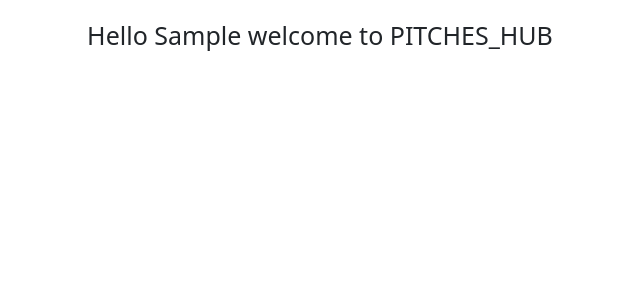
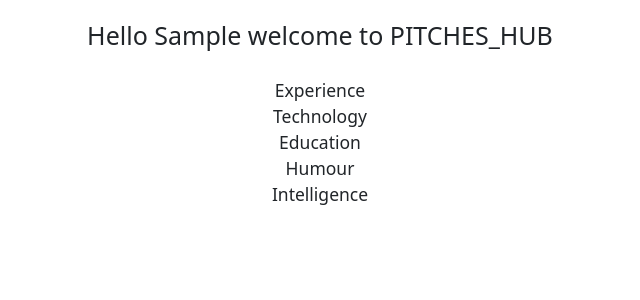
Before and after one commit to otienonick/Pitches, a Flask app: page /auth/ in a window 1280 px wide. Shown: the part 62-362 px from the top of the page, without its empty margins (320-960 px from the left). Run offline with Flask 2, Linux system fonts and the light colour scheme; a user stored in the database is signed in; tables that the repository leaves empty hold one stand-in row (values such as "Sample post"); some libraries are stand-ins or nearby versions.

Commit message:
added categories sections

```diff
--- a/app/templates/index.html
+++ b/app/templates/index.html
@@ -32,4 +32,44 @@
 {% else %}
 <h1>Hello stranger</h1>
 {%endif%}
+
+
+<h3 class="text-center">Experience</h3>
+{%for pitch in Experience%}
+<h4>{{pitch.title}}</h4>
+<p >{{pitch.pitch}}</p>
+
+{% endfor%}
+
+
+<h3 class="text-center">Technology</h3>
+{%for pitch in Technology%}
+<h4>{{pitch.title}}</h4>
+<p >{{pitch.pitch}}</p>
+
+{% endfor%}
+
+<h3 class="text-center">Education</h3>
+{%for pitch in Education%}
+<h4>{{pitch.title}}</h4>
+<p >{{pitch.pitch}}</p>
+
+{% endfor%}
+
+<h3 class="text-center">Humour</h3>
+{%for pitch in Humour%}
+<h4>{{pitch.title}}</h4>
+<p >{{pitch.pitch}}</p>
+
+{% endfor%}
+
+<h3 class="text-center">Intelligence</h3>
+{%for pitch in Intelligence%}
+<h4>{{pitch.title}}</h4>
+<p >{{pitch.pitch}}</p>
+
+{% endfor%}
+
+
+
 {%endblock%}
```
